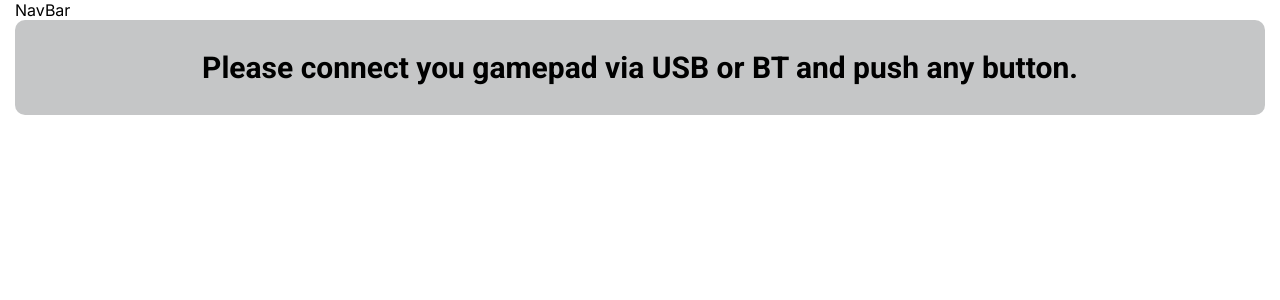
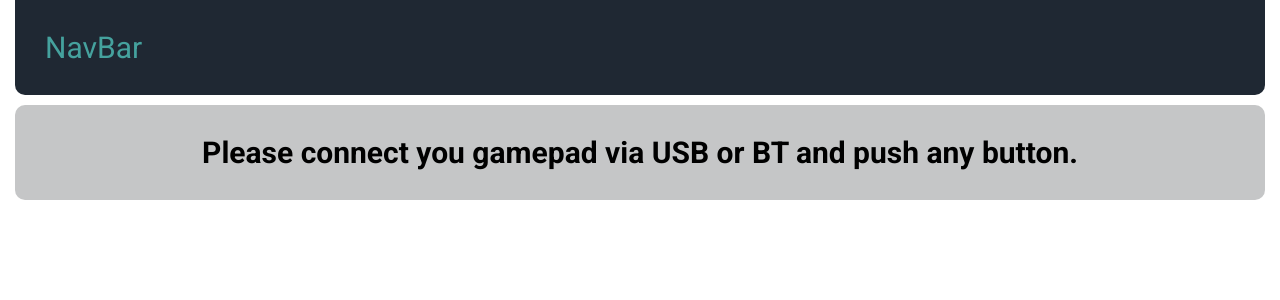
Before and after one commit to Vectari/gamepad-tester, a Next.js app: page / in a window 1280 px wide. Shown: the top 300 px of the page. Built offline with nearby package versions, Linux system fonts and the light colour scheme.

Commit message:
style: basic navbar style

```diff
--- a/src/Sections/NavBar.tsx
+++ b/src/Sections/NavBar.tsx
@@ -3,11 +3,14 @@
 import { Theme } from "@/app/Theme";
 import { styled } from "styled-components";
 
-// const NavBarWrapper = styled.nav`
-//   background-color: ${Theme.BasicColors.bunker};
-//   padding: 5px;
-//   border-radius: 0 0 10px 10px;
-// `;
+const NavBarWrapper = styled.nav`
+  background-color: ${Theme.BasicColors.bunker};
+  padding: 30px;
+  color: ${Theme.BasicColors.darkturquoise};
+  font-size: 30px;
+  border-radius: 0 0 10px 10px;
+  margin-bottom: 10px;
+`;
 
 // const ButtonWrapper = styled.div`
 //   display: flex;
@@ -43,15 +46,15 @@ import { styled } from "styled-components";
 export default function NavBar() {
   return (
     <>
-      {/* <NavBarWrapper>
-        <StyledLink href="/">Gamepad Tester</StyledLink>
+      <NavBarWrapper>
+        NavBar
+        {/* <StyledLink href="/">Gamepad Tester</StyledLink>
         <ButtonWrapper>
             <StyledButtonLink href="/about">About</StyledButtonLink>
             <StyledButtonLink href="/fixinginfo">Fixing Info</StyledButtonLink>
             <StyledButtonLink href="/info">Info</StyledButtonLink>
-        </ButtonWrapper>
-      </NavBarWrapper> */}
-      NavBar
+        </ButtonWrapper> */}
+      </NavBarWrapper>
     </>
   );
 }
```
